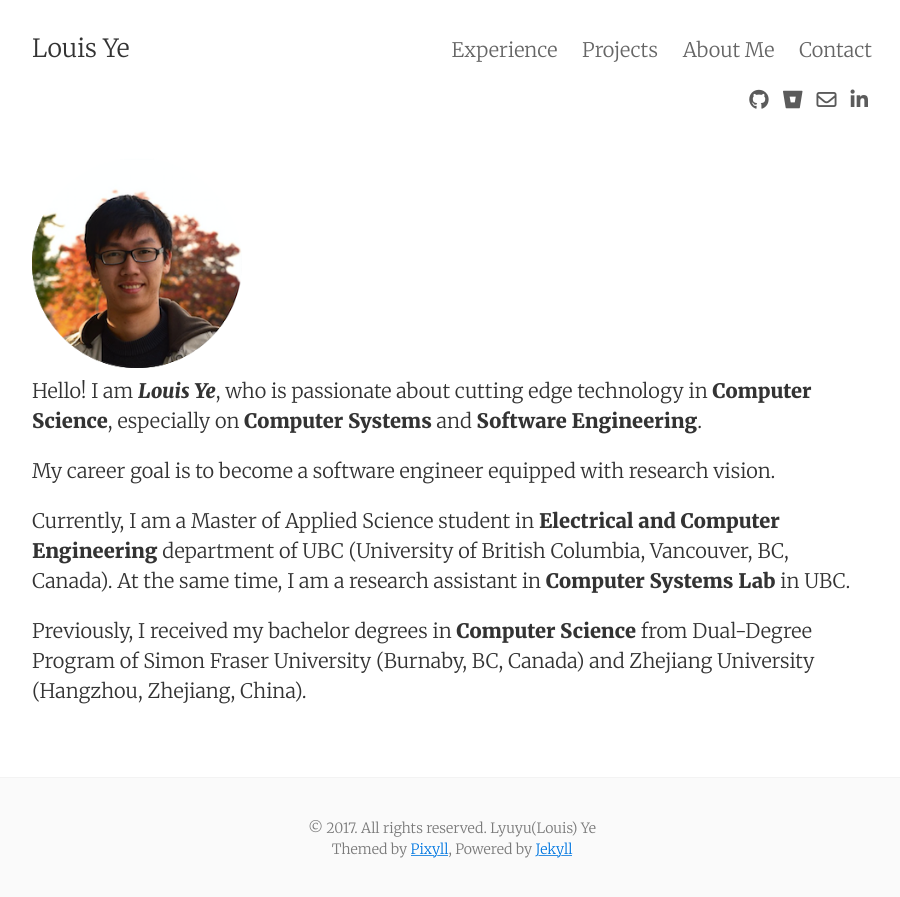
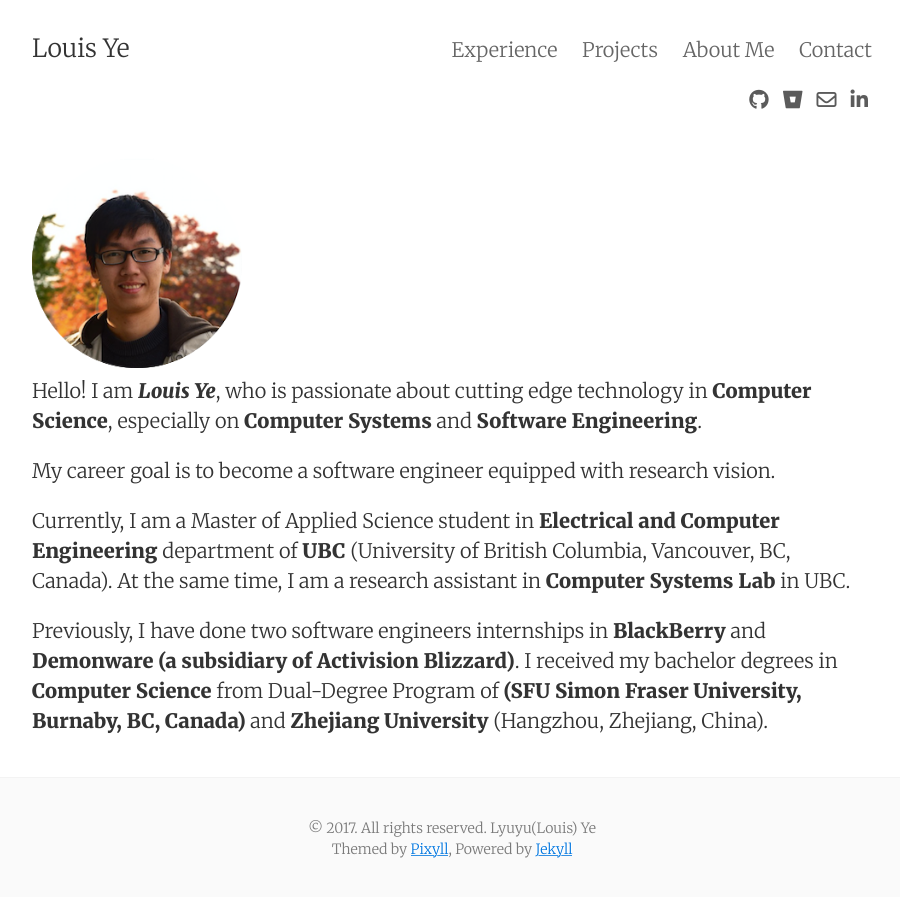
Before and after one commit to Louis-Ye/Louis-Ye.github.io, a Jekyll site: the page built from index.html, in a window 1280 px wide. Shown: the top 897 px of the page, without its empty margins (188-1088 px from the left). Built offline with Jekyll 4.4.1, drawn with Linux system fonts in a browser that asks for light colours; nearby versions of some CDN libraries; the list of posts is cut into pages by our own code.

Commit message:
Update index page

```diff
--- a/index.html
+++ b/index.html
@@ -15,9 +15,9 @@ layout: default
 </p>
 
 <p>
-    Currently, I am a Master of Applied Science student in <b>Electrical and Computer Engineering</b> department of UBC (University of British Columbia, Vancouver, BC, Canada). At the same time, I am a research assistant in <b>Computer Systems Lab</b> in UBC.
+    Currently, I am a Master of Applied Science student in <b>Electrical and Computer Engineering</b> department of <b>UBC</b> (University of British Columbia, Vancouver, BC, Canada). At the same time, I am a research assistant in <b>Computer Systems Lab</b> in UBC.
 </p>
 
 <p>
-    Previously, I received my bachelor degrees in <b>Computer Science</b> from Dual-Degree Program of Simon Fraser University (Burnaby, BC, Canada) and Zhejiang University (Hangzhou, Zhejiang, China).
+    Previously, I have done two software engineers internships in <b>BlackBerry</b> and <b>Demonware (a subsidiary of Activision Blizzard)</b>. I received my bachelor degrees in <b>Computer Science</b> from Dual-Degree Program of <b>(SFU Simon Fraser University, Burnaby, BC, Canada)</b> and <b>Zhejiang University</b> (Hangzhou, Zhejiang, China).
 </p>
```
